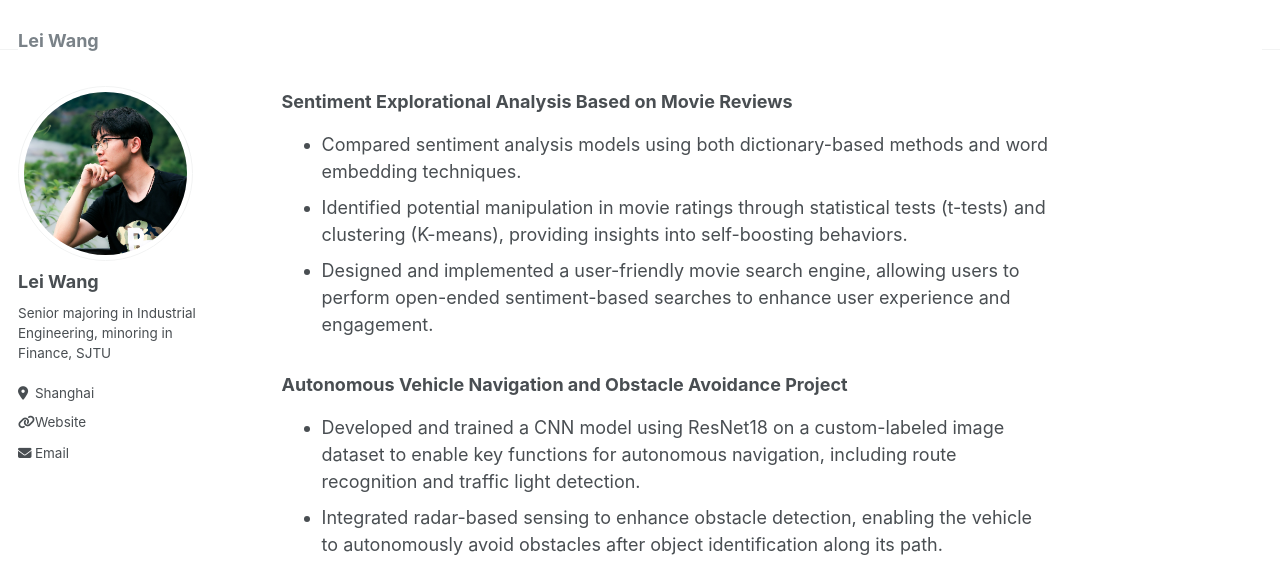
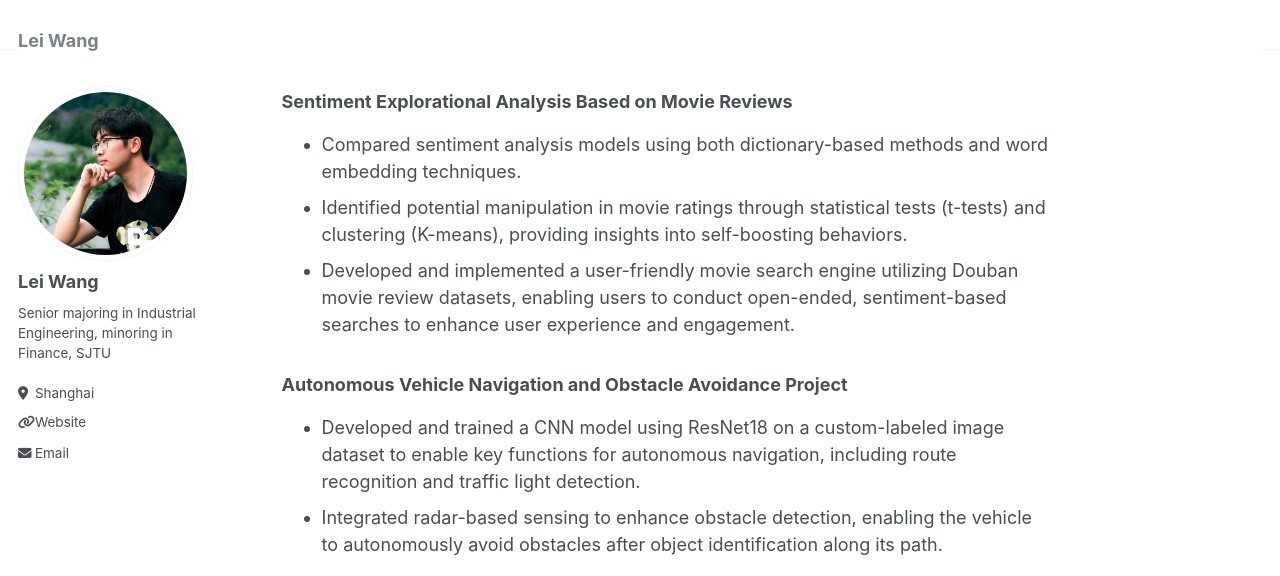
Before and after one commit to Wanglei123SJTU/Wanglei123SJTU.github.io, a Jekyll site: the page built from _pages/about.md, in a window 1280 px wide and 1400 px high, scrolled down 1402 px. Shown: the top 576 px of the window. Built offline with Jekyll 4.4.1, drawn with Linux system fonts in a browser that asks for light colours; some of the changed text lies outside the part shown; grey boxes are pictures that could not be loaded.

Commit message:
Update about.md

```diff
--- a/_pages/about.md
+++ b/_pages/about.md
@@ -51,8 +51,7 @@ Project Experience
 * Compared sentiment analysis models using both dictionary-based methods and word embedding techniques.
 * Identified potential manipulation in movie ratings through statistical tests (t-tests) and clustering (K-means),
 providing insights into self-boosting behaviors.
-* Designed and implemented a user-friendly movie search engine, allowing users to perform open-ended
-sentiment-based searches to enhance user experience and engagement.
+* Developed and implemented a user-friendly movie search engine utilizing Douban movie review datasets, enabling users to conduct open-ended, sentiment-based searches to enhance user experience and engagement.
 
 
 ### Autonomous Vehicle Navigation and Obstacle Avoidance Project
```
Also changed, not shown: other parts of _pages/about.md (+6 -6 lines).
